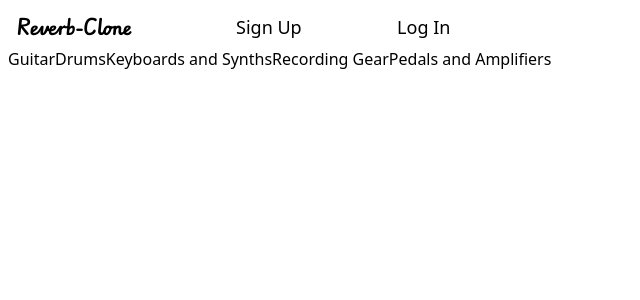
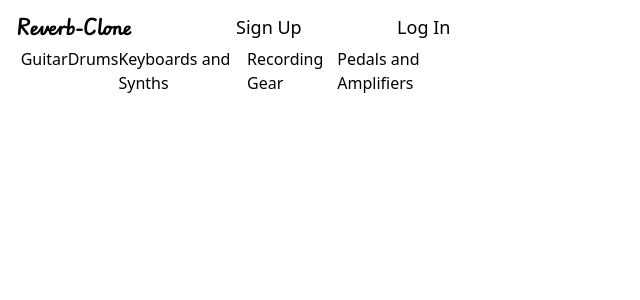
Before and after one commit to Juan-Ceballos/Reverb-Clone-FSW, a React (Vite) app in the folder frontend/: page / in a window 1280 px wide. Shown: the top 300 px of the page, without its empty margins (0-640 px from the left). Built offline with nearby package versions, Linux system fonts and the light colour scheme.

Commit message:
adjusted subnavbar spacing

```diff
--- a/frontend/src/App.css
+++ b/frontend/src/App.css
@@ -10,9 +10,17 @@
   height: 10%;
 }
 
-.main-navbar .nav-items {
+.nav-items {
   display: flex;
   align-items: center;
+}
+
+.sub-navbar {
+  display: flex;
+  justify-content: space-between;
+  width: 35%;
+  height: 10%;
+  margin-left: 1%;
 }
 
 a:visited {
--- a/frontend/src/SubNavBar.jsx
+++ b/frontend/src/SubNavBar.jsx
@@ -18,7 +18,7 @@ const SubNavBar = () => {
                             <a
                                 key={item.name}
                                 href={item.href}
-                                className="nav-items"
+                                className="sec-nav-items"
                             >
                                 {item.name}
                             </a>
```
